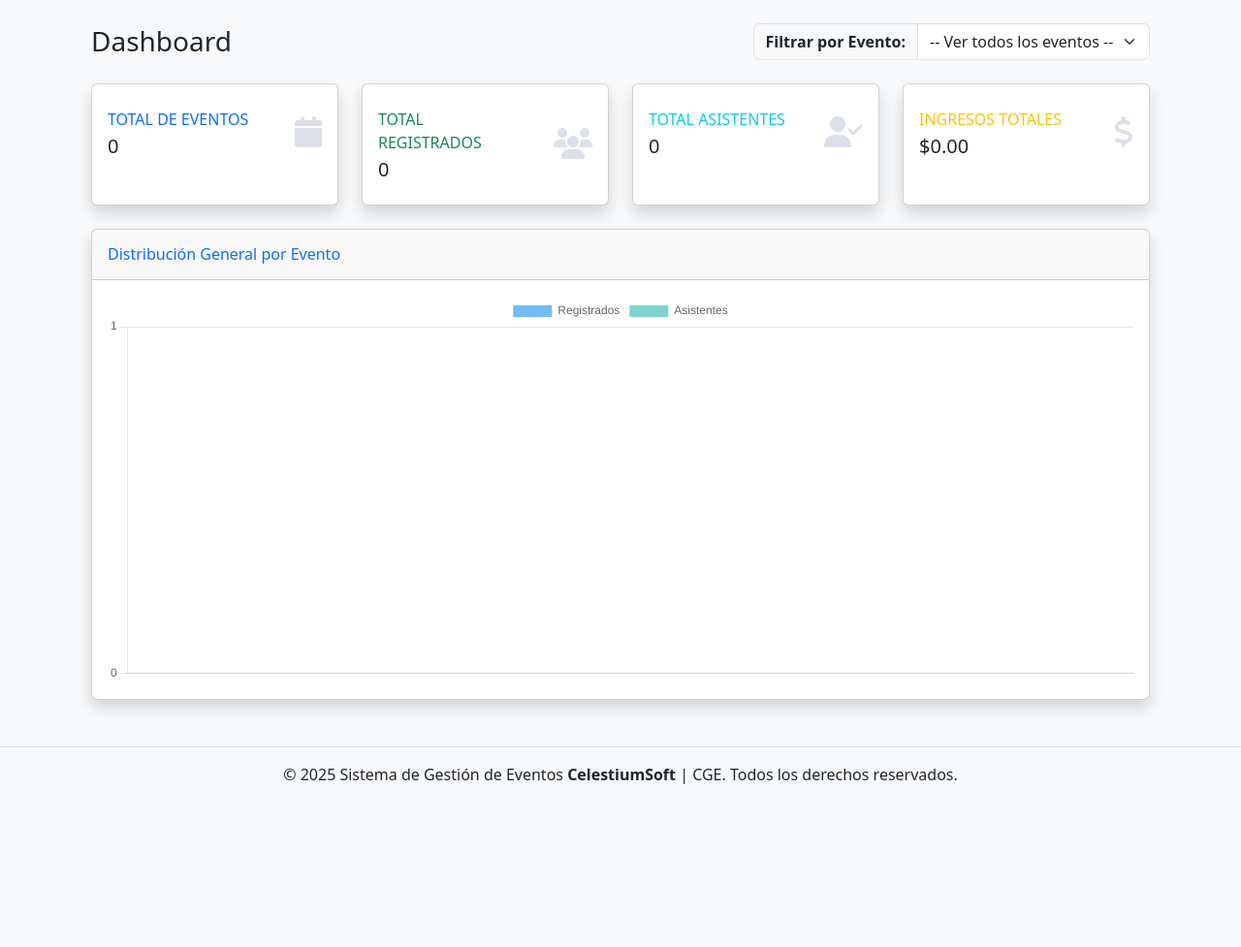
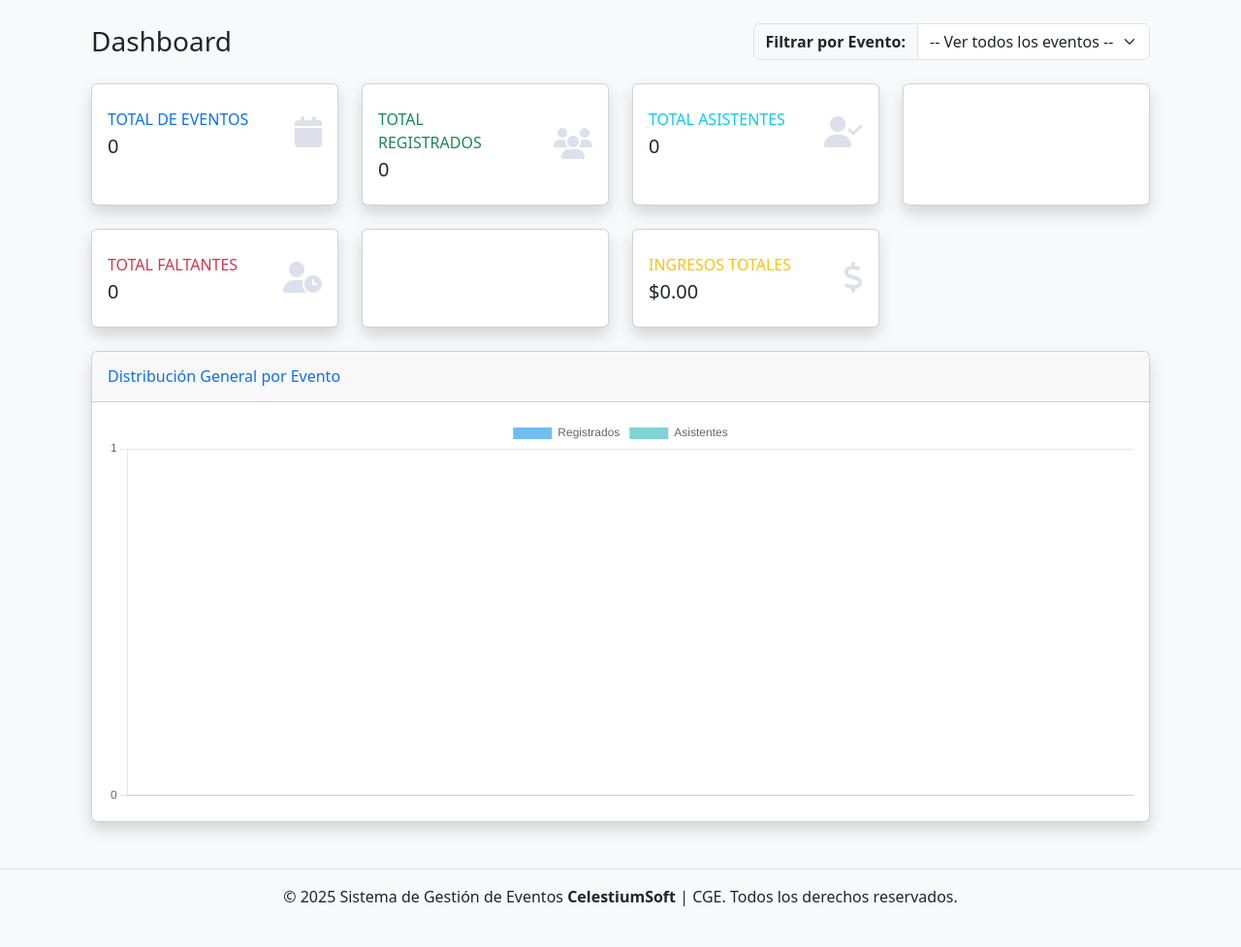
Before and after one commit to jordan07espi/sistemaEventosCGE, a PHP site: page /view/admin/index.php in a window 1280 px wide. Shown: the part 56-1033 px from the top of the page at 97% size. Before the commit the page ends 865 px from the top, so only its background shows below. Run offline with PHP 8.4, Linux system fonts and the light colour scheme; the visitor is signed in with stand-in values (Sample User, id 1); data that the repository does not hold is empty.

Commit message:
se añade la card TOTAL FALTANTES

```diff
--- a/model/dao/DashboardDAO.php
+++ b/model/dao/DashboardDAO.php
@@ -17,6 +17,7 @@ class DashboardDAO {
             'total_eventos' => 0,
             'total_participantes' => 0,
             'total_asistentes' => 0,
+            'total_faltantes' => 0, // <-- 1. AÑADIR ESTA LÍNEA
             'total_ingresos' => 0.00
         ];
 
@@ -30,6 +31,7 @@ class DashboardDAO {
             SELECT
                 COUNT(p.id) as total_participantes,
                 COUNT(CASE WHEN p.asistencia = 'Registrado' THEN 1 END) as total_asistentes,
+                COUNT(CASE WHEN p.asistencia = 'Pendiente' THEN 1 END) as total_faltantes, -- <-- 2. AÑADIR ESTA LÍNEA
                 SUM(CASE WHEN p.asistencia = 'Registrado' THEN te.precio ELSE 0 END) as total_ingresos
             FROM participantes p
             JOIN tipos_entrada te ON p.id_tipo_entrada = te.id
@@ -37,12 +39,10 @@ class DashboardDAO {
 
         // 3. Si se filtra por un evento, se añade un JOIN y un WHERE
         if ($id_evento) {
-            // ✅ CORRECCIÓN: Se une con 'calendarios' para poder filtrar por 'id_evento'
             $query_participantes_base .= " JOIN calendarios c ON te.id_calendario = c.id WHERE c.id_evento = :id_evento";
             $stmt_participantes = $this->conn->prepare($query_participantes_base);
             $stmt_participantes->bindParam(':id_evento', $id_evento, PDO::PARAM_INT);
         } else {
-            // Si no hay filtro, se usa la consulta base
             $stmt_participantes = $this->conn->prepare($query_participantes_base);
         }
 
@@ -52,6 +52,7 @@ class DashboardDAO {
         if ($datos) {
             $response['total_participantes'] = $datos['total_participantes'] ?? 0;
             $response['total_asistentes'] = $datos['total_asistentes'] ?? 0;
+            $response['total_faltantes'] = $datos['total_faltantes'] ?? 0; // <-- 3. AÑADIR ESTA LÍNEA
             $response['total_ingresos'] = $datos['total_ingresos'] ?? 0.00;
         }
 
--- a/view/admin/dashboard.php
+++ b/view/admin/dashboard.php
@@ -59,6 +59,35 @@ $datos_iniciales = $dashboardDAO->getDatosGenerales();
         </div>
 
         <div class="col-xl-3 col-md-6 mb-4">
+            <div class="card border-left-info shadow h-100 py-2">
+                <div class="card-body">
+                    </div>
+            </div>
+        </div>
+
+        <div class="col-xl-3 col-md-6 mb-4">
+            <div class="card border-left-danger shadow h-100 py-2">
+                <div class="card-body">
+                    <div class="row no-gutters align-items-center">
+                        <div class="col mr-2">
+                            <div class="text-xs font-weight-bold text-danger text-uppercase mb-1">Total Faltantes</div>
+                            <div id="total-faltantes" class="h5 mb-0 font-weight-bold text-gray-800"><?= htmlspecialchars($datos_iniciales['total_faltantes']) ?></div>
+                        </div>
+                        <div class="col-auto">
+                            <i class="fas fa-user-clock fa-2x text-gray-300"></i>
+                        </div>
+                    </div>
+                </div>
+            </div>
+        </div>
+        <div class="col-xl-3 col-md-6 mb-4">
+            <div class="card border-left-warning shadow h-100 py-2">
+                 <div class="card-body">
+                    </div>
+            </div>
+        </div>
+
+        <div class="col-xl-3 col-md-6 mb-4">
             <div class="card border-left-warning shadow h-100 py-2">
                 <div class="card-body">
                     <div class="row no-gutters align-items-center">
--- a/view/admin/js/admin_script.js
+++ b/view/admin/js/admin_script.js
@@ -707,6 +707,10 @@ $(document).ready(function() {
             $('#total-eventos').text(datos.total_eventos);
             $('#total-participantes').text(datos.total_participantes);
             $('#total-asistentes').text(datos.total_asistentes);
+
+            // LÍNEA AÑADIDA PARA CORREGIR EL ERROR
+            $('#total-faltantes').text(datos.total_faltantes);
+
             // Formatear como moneda
             $('#total-ingresos').text('$' + parseFloat(datos.total_ingresos).toLocaleString('en-US', { minimumFractionDigits: 2, maximumFractionDigits: 2 }));
         }
```
